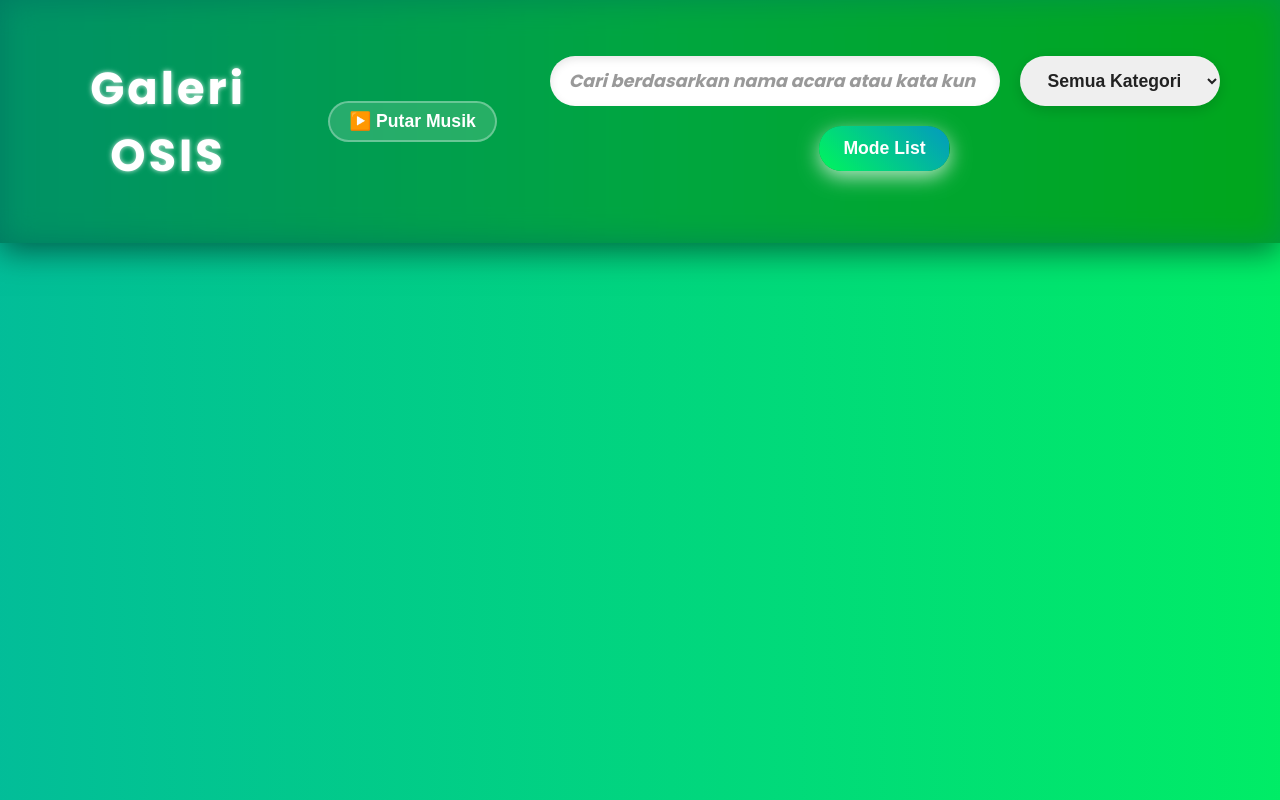
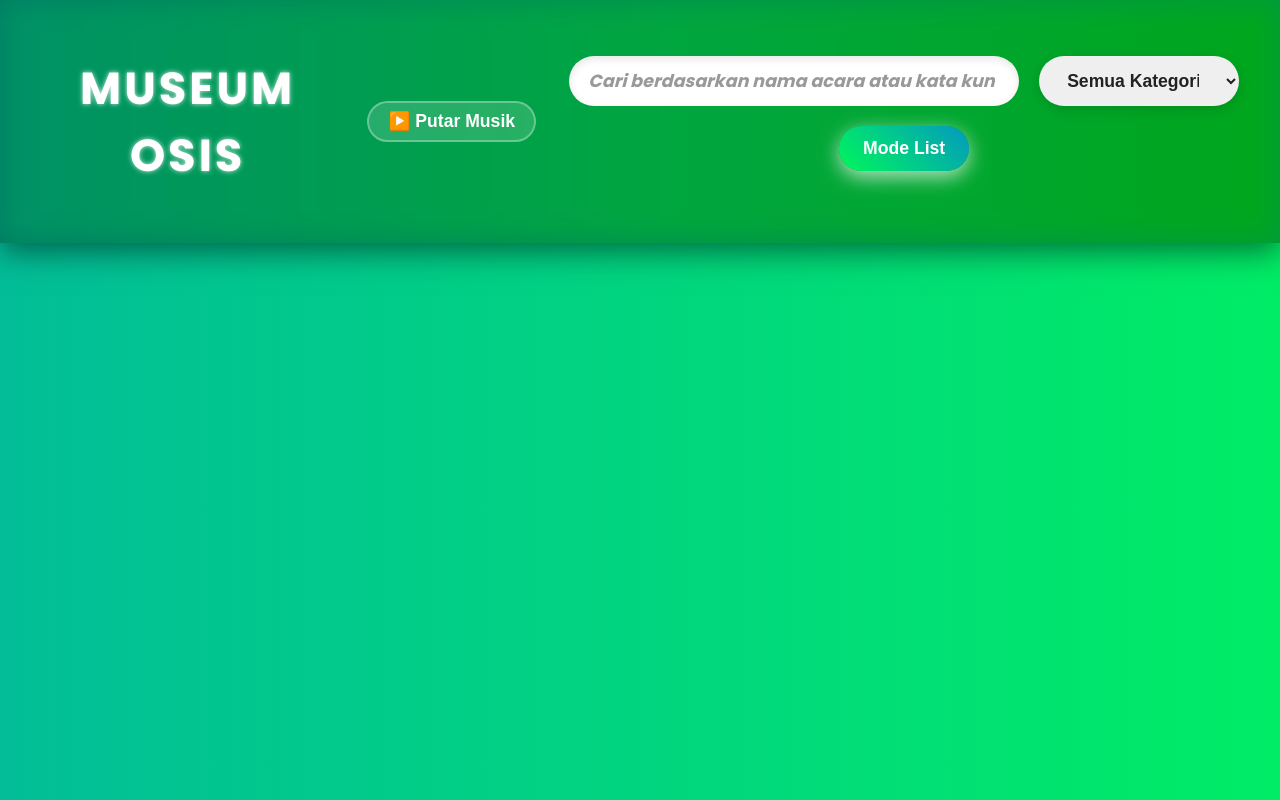
Before and after one commit to dimek122/galeriosis, a plain HTML site: page index.html in a window 1280 px wide. Drawn offline with Linux system fonts and the light colour scheme.

Commit message:
Update index.html

```diff
--- a/index.html
+++ b/index.html
@@ -3,12 +3,12 @@
 <head>
   <meta charset="UTF-8" />
   <meta name="viewport" content="width=device-width, initial-scale=1" />
-  <title>Galeri Kenangan OSIS</title>
+  <title>MUSEUM OSIS</title>
   <link rel="stylesheet" href="style.css" />
 </head>
 <body>
   <header>
-  <h1>Galeri OSIS</h1>
+  <h1>MUSEUM OSIS</h1>
 
   <!-- Kontrol Musik -->
   <div class="music-player" aria-label="Pemutar musik kenangan OSIS">
```
